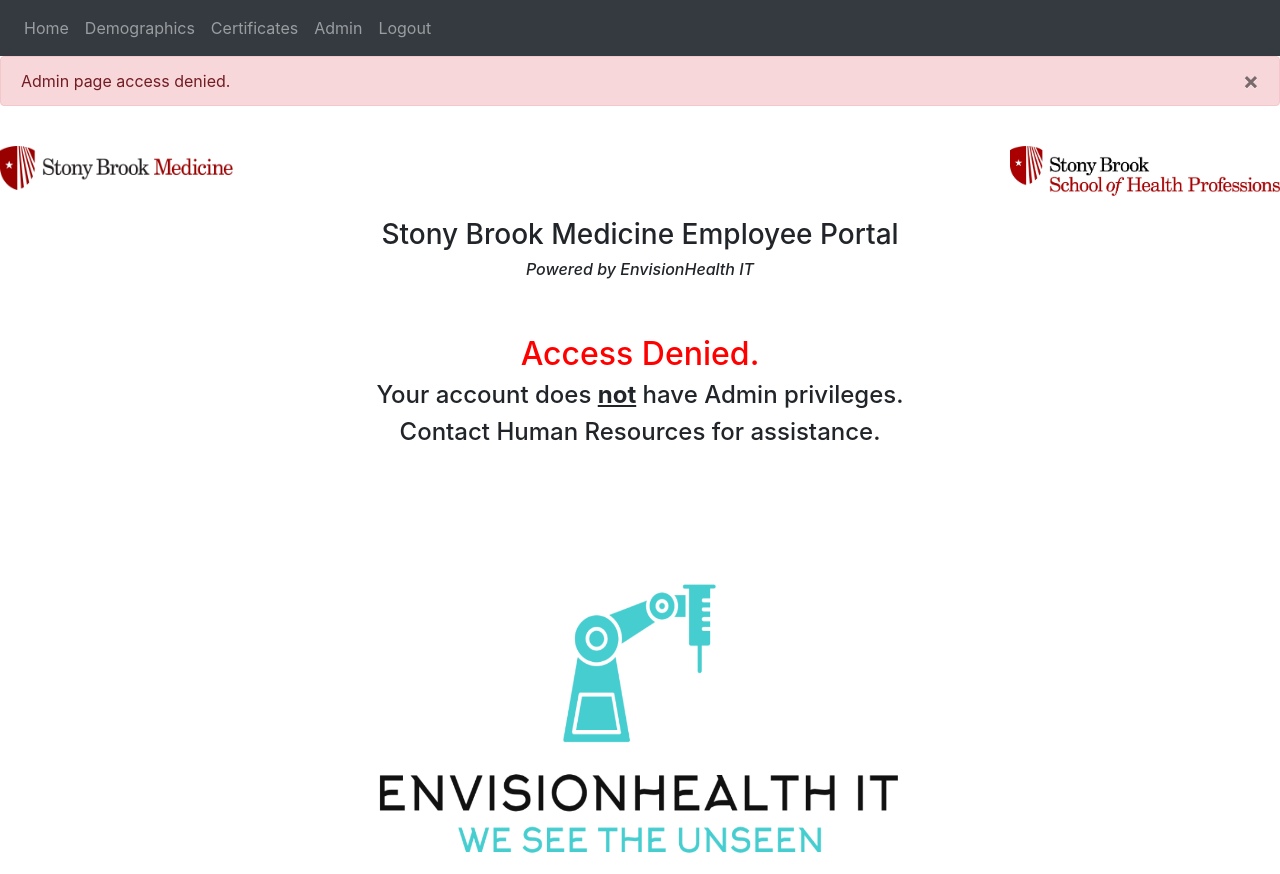
After one commit to jaynamiproductions/employee-database-mvp, a Flask app: page /admin in a window 1280 px wide. The commit adds this page. Shown: the top 874 px of the page. Run offline with Flask 3, Linux system fonts and the light colour scheme; the visitor is signed in with stand-in values (Sample User, id 1); some libraries are stand-ins or nearby versions.

Commit message:
Add files via upload

```diff
--- a/flask1/website/__init__.py
+++ b/flask1/website/__init__.py
@@ -8,7 +8,7 @@
 
 def create_app():
     app = Flask(__name__)
-    app.config['SECRET_KEY'] = 'jkgbjk'
+    app.config['SECRET_KEY'] = 'sdgssdgwes'
     app.config['SQLALCHEMY_DATABASE_URI'] = f'sqlite:///{DB_NAME}'
     db.init_app(app)
 
--- /dev/null
+++ b/flask1/website/templates/admin.html
@@ -0,0 +1,9 @@
+{% extends "base.html" %} {% block title %}Admin{% endblock %}
+{% block content %}
+<br/>
+<h2 align="center" style="color:red">Access Denied.</h2>
+<h4 align="center">Your account does <b><u>not</u></b> have Admin privileges.</h4>
+<h4 align="center">Contact Human Resources for assistance.</h4>
+<br/><br/><br/><br/><br/>
+
+{% endblock %}
--- a/flask1/website/templates/base.html
+++ b/flask1/website/templates/base.html
@@ -28,6 +28,7 @@
                     <a class="nav-item nav-link" id="home" href="/">Home</a>
                     <a class="nav-item nav-link" id="demographics" href="/demographics">Demographics</a>
                     <a class="nav-item nav-link" id="certificates" href="/certificates">Certificates</a>
+                    <a class="nav-item nav-link" id="admin" href="/admin">Admin</a>
                     <a class="nav-item nav-link" id="logout" href="/logout">Logout</a>
                     {% else %}>
                     <a class="nav-item nav-link" id="login" href="/login">Login</a>
--- a/flask1/website/templates/certs.html
+++ b/flask1/website/templates/certs.html
@@ -38,7 +38,6 @@
             placeholder="Enter Annual Trophon Certificate"
         />
     </div>
-    <br/>
     <button type="submit" class="btn btn-primary">Submit</button>
 </form>
 <br/>
--- a/flask1/website/templates/home.html
+++ b/flask1/website/templates/home.html
@@ -6,5 +6,6 @@
 <br/>
 <p><a class="link" id="demographics" href="/demographics">Employee Demographics</a></p>
 <p><a class="link" id="certificates" href="/certificates">Employee Certificates</a></p>
+<p><a class="link" id="admin" href="/admin">Admin Page</a></p>
 
 {% endblock %}
--- a/flask1/website/views.py
+++ b/flask1/website/views.py
@@ -4,6 +4,8 @@
 from . import db
 import json
 from io import BytesIO
+import sqlite3
+
 
 views = Blueprint('views', __name__)
 
@@ -11,7 +13,6 @@
 @login_required
 def home():
     return rt('home.html',user=current_user)
-
 
 @views.route('/demographics',methods=['GET','POST'])
 @login_required
@@ -49,8 +50,23 @@
 
         db.session.add(full_cert)
         db.session.commit()
+
     return rt('certs.html',user=current_user,name=request.form.get('fname'))
 
+@views.route('/admin', methods=['GET','POST'])
+@login_required
+def admin(): # set admin users here
+    if current_user.email == '':
+        flash('Successfully accessed Admin page.',category='Success')
+        connect = sqlite3.connect('instance/database.db')
+        c = connect.cursor()
+        sql1 = 'SELECT * FROM profile'
+        c.execute(sql1)
+        output = c.fetchall()
+        return rt('admin2.html',user=current_user,data=output)
+    else:
+        flash('Admin page access denied.',category='Error')
+        return rt('admin.html',user=current_user)
 
 @views.route('/download/<upload_id>')
 def download(upload_id):
```
Also changed, not shown: flask1/website/templates/admin2.html (added, +12 -0 lines).
